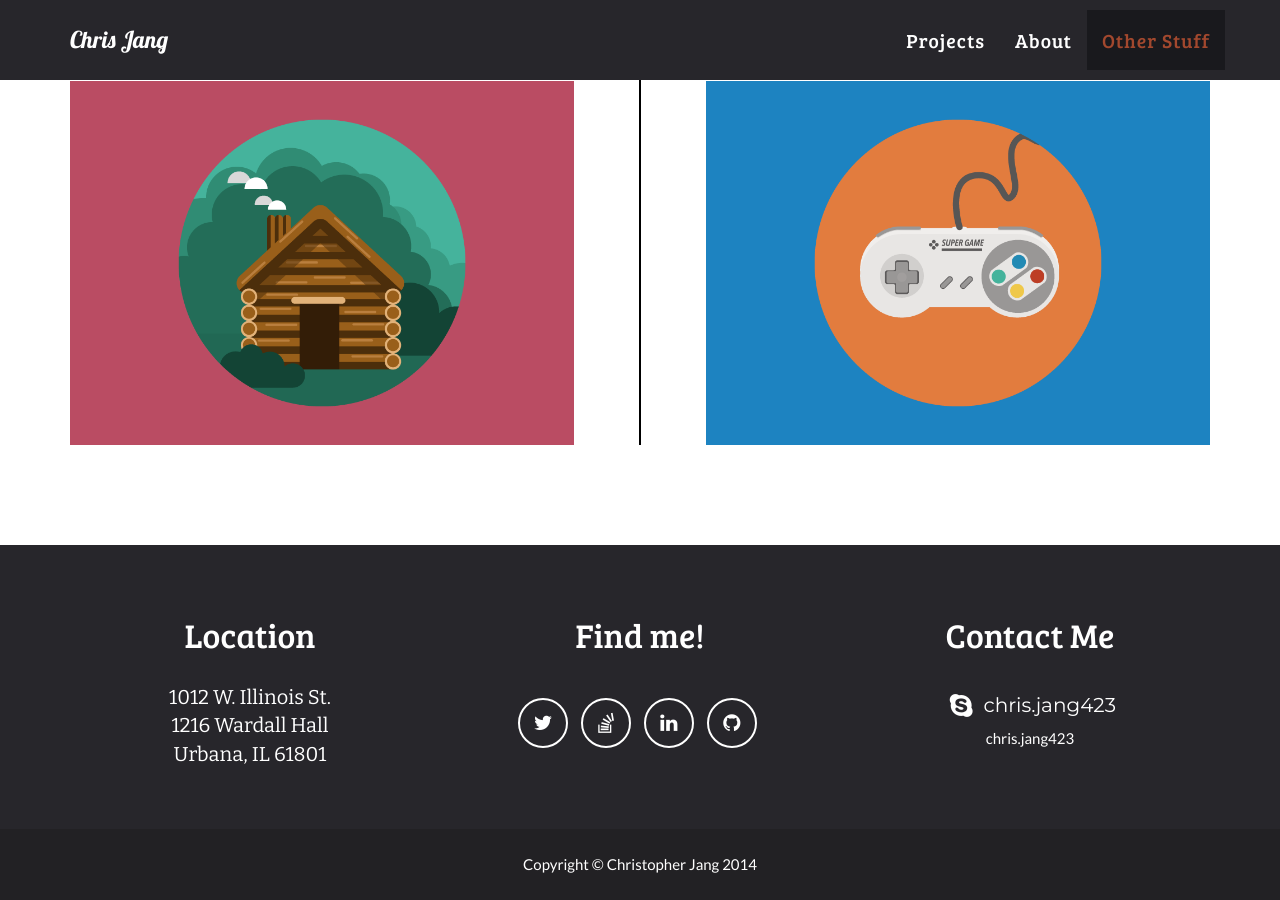
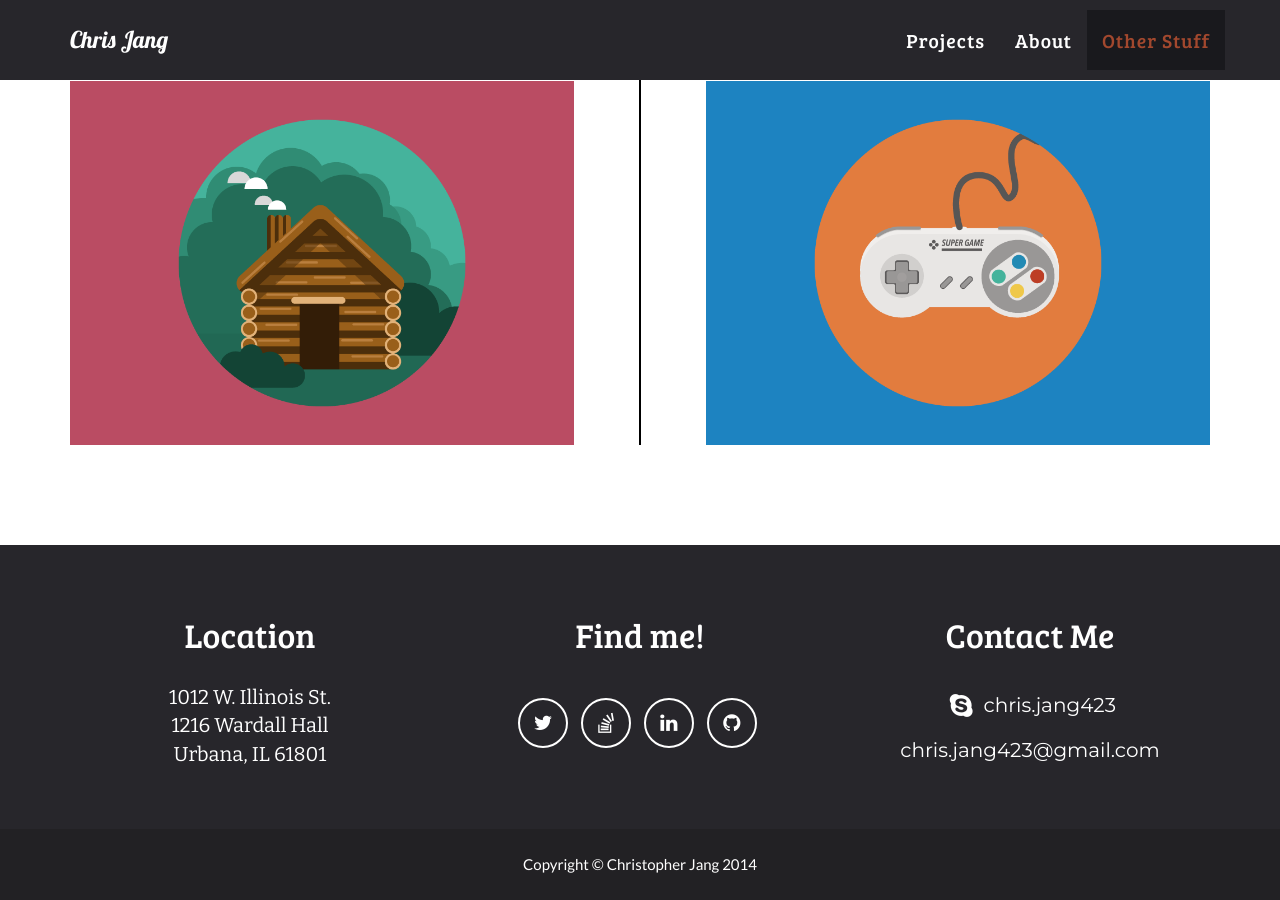
Before and after one commit to cjang5/cjang5.github.io, a Jekyll site: the page built from index.html, in a window 1280 px wide and 900 px high, scrolled down 2214 px. Built offline with Jekyll 4.4.1, drawn with Linux system fonts in a browser that asks for light colours.

Commit message:
Added email info

```diff
--- a/_includes/footer.html
+++ b/_includes/footer.html
@@ -24,11 +24,14 @@
                     </div>
                     <div class="footer-col col-md-4">
                         <h3>Contact Me</h3>
-                        <span class="btn-contact">
+                        <span class="btn-contact"> <!-- Skype info -->
 			    <i class="fa fa-skype fa-fw fa-lg"></i>
 			    chris.jang423<br>
 			</span>
-			chris.jang423<br>
+			<span class="btn-contact"> <!-- Email info -->
+			    <i class-"fa fa-envelope fa-fw fa-lg"></i>
+			    chris.jang423@gmail.com<br>
+			</span>
                     </div>
                 </div>
             </div>
```
